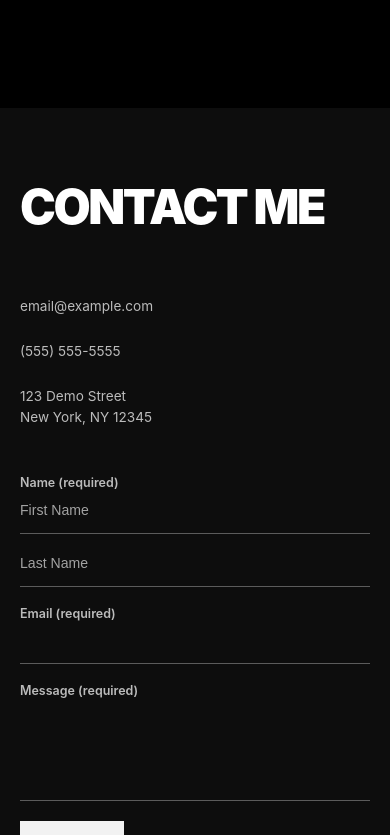
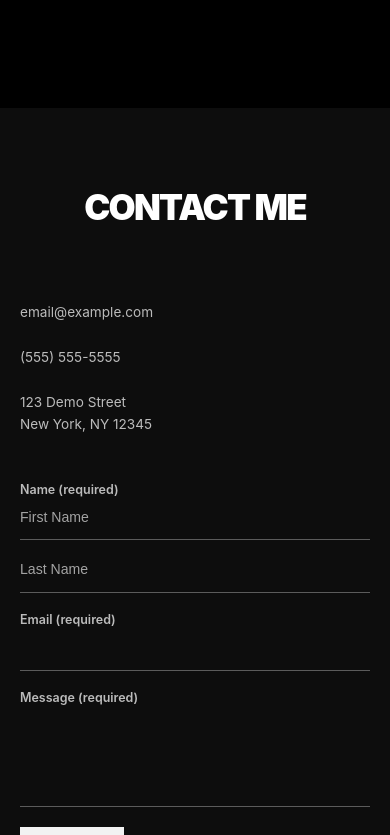
Before and after one commit to bom0320/web-portfolio, a Next.js app: page / in a window 390 px wide. Shown: the part 10160-10995 px from the top of the page. Built offline with nearby package versions, Linux system fonts and the light colour scheme.

Commit message:
refactor: clean up contact section styles and remove unused selectors

```diff
--- /dev/null
+++ b/src/components/contact/ContactTitle.tsx
@@ -0,0 +1,28 @@
+interface ContactTitleProps {
+  className?: string;
+}
+
+export default function ContactTitle({ className }: ContactTitleProps) {
+  return (
+    <svg
+      className={className}
+      viewBox="0 0 1200 180"
+      xmlns="http://www.w3.org/2000/svg"
+      role="img"
+      aria-label="CONTACT ME"
+    >
+      <text
+        x="50%"
+        y="50%"
+        dominantBaseline="middle"
+        textAnchor="middle"
+        fill="currentColor"
+        fontSize="120"
+        fontWeight="900"
+        letterSpacing="-0.05em"
+      >
+        CONTACT ME
+      </text>
+    </svg>
+  );
+}
--- a/src/components/sections/ContactSection.tsx
+++ b/src/components/sections/ContactSection.tsx
@@ -1,43 +1,52 @@
 import Link from "next/link";
-import { FaBehance } from "react-icons/fa";
-import { FiInstagram, FiFacebook } from "react-icons/fi";
+import ContactTitle from "@/components/contact/ContactTitle";
+import {
+  CONTACT_FOOTER,
+  CONTACT_FORM,
+  CONTACT_HERO,
+  CONTACT_SOCIAL_LINKS,
+} from "@/data/contact";
 
 export default function ContactSection() {
   return (
     <section className="contact-section">
+      {/* HERO */}
       <div className="contact-section__hero">
         <div className="contact-section__inner">
-          <h2 className="contact-section__title">CONTACT ME</h2>
+          <ContactTitle className="contact-section__title-svg" />
 
           <div className="contact-section__content">
             <aside className="contact-section__info">
               <a
-                href="mailto:email@example.com"
+                href={`mailto:${CONTACT_HERO.email}`}
                 className="contact-section__info-link"
               >
-                email@example.com
+                {CONTACT_HERO.email}
               </a>
 
-              <a href="tel:5555555555" className="contact-section__info-link">
-                (555) 555-5555
+              <a
+                href={CONTACT_HERO.phoneHref}
+                className="contact-section__info-link"
+              >
+                {CONTACT_HERO.phone}
               </a>
 
               <address className="contact-section__address">
-                123 Demo Street
-                <br />
-                New York, NY 12345
+                {CONTACT_HERO.address.map((line) => (
+                  <span key={line}>{line}</span>
+                ))}
               </address>
             </aside>
 
             <form className="contact-form">
               <div className="contact-form__row">
                 <div className="contact-form__field">
-                  <label htmlFor="firstName">Name (required)</label>
+                  <label htmlFor="firstName">{CONTACT_FORM.nameLabel}</label>
                   <input
                     id="firstName"
                     name="firstName"
                     type="text"
-                    placeholder="First Name"
+                    placeholder={CONTACT_FORM.firstNamePlaceholder}
                   />
                 </div>
 
@@ -46,85 +55,89 @@ export default function ContactSection() {
                     htmlFor="lastName"
                     className="contact-form__label contact-form__label--hidden"
                   >
-                    Last Name
+                    {CONTACT_FORM.nameLabel}
                   </label>
                   <input
                     id="lastName"
                     name="lastName"
                     type="text"
-                    placeholder="Last Name"
+                    placeholder={CONTACT_FORM.lastNamePlaceholder}
                   />
                 </div>
               </div>
 
               <div className="contact-form__row contact-form__row--single">
                 <div className="contact-form__field">
-                  <label htmlFor="email">Email (required)</label>
-                  <input id="email" name="email" type="email" placeholder="" />
+                  <label htmlFor="email">{CONTACT_FORM.emailLabel}</label>
+                  <input id="email" name="email" type="email" />
                 </div>
               </div>
 
               <div className="contact-form__row contact-form__row--single">
                 <div className="contact-form__field">
-                  <label htmlFor="message">Message (required)</label>
-                  <textarea
-                    id="message"
-                    name="message"
-                    rows={4}
-                    placeholder=""
-                  />
+                  <label htmlFor="message">{CONTACT_FORM.messageLabel}</label>
+                  <textarea id="message" name="message" rows={4} />
                 </div>
               </div>
 
               <button type="submit" className="contact-form__submit">
-                SUBMIT
+                {CONTACT_FORM.submitLabel}
               </button>
             </form>
           </div>
         </div>
       </div>
 
+      {/* FOOTER CARD */}
       <div className="contact-footer">
         <div className="contact-footer__top">
-          <a href="mailto:contact@studio.com" className="contact-footer__email">
-            contact@studio.com
+          <a
+            href={`mailto:${CONTACT_FOOTER.email}`}
+            className="contact-footer__email"
+          >
+            {CONTACT_FOOTER.email}
           </a>
         </div>
 
         <div className="contact-footer__bottom">
           <div className="contact-footer__meta">
             <div className="contact-footer__location">
-              <p>Manhattan, New York</p>
-              <p>2023</p>
+              <p>{CONTACT_FOOTER.location}</p>
+              <p>{CONTACT_FOOTER.year}</p>
             </div>
 
             <p className="contact-footer__copyright">
-              © 2023 Template by <Link href="/">Produlis Studio</Link> | Photos
-              from pexels.com
+              {CONTACT_FOOTER.copyrightPrefix}{" "}
+              <Link href="/">{CONTACT_FOOTER.copyrightLinkLabel}</Link>{" "}
+              {CONTACT_FOOTER.copyrightSuffix}
             </p>
           </div>
 
           <div className="contact-footer__hours">
-            <p className="contact-footer__label">Office hours</p>
-            <p>Monday - Friday 11 AM - 2 PM</p>
+            <p className="contact-footer__label">
+              {CONTACT_FOOTER.officeHoursLabel}
+            </p>
+            <p>{CONTACT_FOOTER.officeHours}</p>
           </div>
 
           <div className="contact-footer__links">
-            <Link href="/">Say hello</Link>
-            <Link href="/">Work with us</Link>
+            {CONTACT_FOOTER.links.map((link) => (
+              <Link key={link.label} href={link.href}>
+                {link.label}
+              </Link>
+            ))}
           </div>
 
           <div className="contact-footer__social">
-            <Link href="/" aria-label="Behance">
-              <FaBehance />
-            </Link>
-            <Link href="/" aria-label="Instagram">
-              <FiInstagram />
-            </Link>
-            <Link href="/" aria-label="Facebook">
-              <FiFacebook />
-            </Link>
-            <Link href="/">Privacy Policy</Link>
+            {CONTACT_SOCIAL_LINKS.map((link) => {
+              const Icon = link.icon;
+
+              return (
+                <Link key={link.label} href={link.href} aria-label={link.label}>
+                  {Icon ? <Icon /> : link.label}
+                </Link>
+              );
+            })}
           </div>
         </div>
       </div>
--- /dev/null
+++ b/src/data/contact.ts
@@ -0,0 +1,48 @@
+import { IconType } from "react-icons";
+import { FaBehance } from "react-icons/fa";
+import { FiInstagram, FiFacebook } from "react-icons/fi";
+
+export const CONTACT_HERO = {
+  title: "CONTACT ME",
+  email: "email@example.com",
+  phone: "(555) 555-5555",
+  phoneHref: "tel:5555555555",
+  address: ["123 Demo Street", "New York, NY 12345"],
+};
+
+export const CONTACT_FORM = {
+  nameLabel: "Name (required)",
+  firstNamePlaceholder: "First Name",
+  lastNamePlaceholder: "Last Name",
+  emailLabel: "Email (required)",
+  messageLabel: "Message (required)",
+  submitLabel: "SUBMIT",
+};
+
+export const CONTACT_FOOTER = {
+  email: "contact@studio.com",
+  location: "Manhattan, New York",
+  year: "2023",
+  officeHoursLabel: "Office hours",
+  officeHours: "Monday - Friday 11 AM - 2 PM",
+  copyrightPrefix: "© 2023 Template by",
+  copyrightLinkLabel: "Produlis Studio",
+  copyrightSuffix: "| Photos from pexels.com",
+  links: [
+    { href: "/", label: "Say hello" },
+    { href: "/", label: "Work with us" },
+  ],
+};
+
+export interface ContactSocialLink {
+  href: string;
+  label: string;
+  icon?: IconType;
+}
+
+export const CONTACT_SOCIAL_LINKS: ContactSocialLink[] = [
+  { href: "/", label: "Behance", icon: FaBehance },
+  { href: "/", label: "Instagram", icon: FiInstagram },
+  { href: "/", label: "Facebook", icon: FiFacebook },
+  { href: "/", label: "Privacy Policy" },
+];
--- a/src/styles/sections/_contact.scss
+++ b/src/styles/sections/_contact.scss
@@ -1,42 +1,53 @@
 .contact-section {
+  --contact-max-width: 1240px;
+  --contact-content-width: 720px;
+  --contact-info-width: 220px;
+  --contact-content-gap: 88px;
+  --contact-footer-overlap: 96px;
+
   width: 100vw;
   margin-left: calc(50% - 50vw);
+  position: relative;
   background: #0d0d0d;
   color: #f5f5f5;
-  position: relative;
 }
+
+/* hero */
 
 .contact-section__hero {
   min-height: 100vh;
-  background: #0d0d0d;
   display: flex;
   align-items: center;
+  padding: 100px 36px 100px;
+  background: #0d0d0d;
+  position: relative;
   z-index: 1;
-  padding: 100px 36px 100px;
 }
 
 .contact-section__inner {
-  width: min(1240px, 100%);
+  width: min(var(--contact-max-width), 100%);
   margin: 0 auto;
   padding: 72px 0 180px;
 }
 
-.contact-section__title {
-  margin: 0 0 72px;
-  text-align: center;
-  font-size: clamp(56px, 7vw, 96px);
-  line-height: 0.96;
-  font-weight: 900;
-  letter-spacing: -0.05em;
+.contact-section__title-svg {
+  width: 100%;
+  max-width: 900px;
+  height: auto;
+  display: block;
+  margin: 0 auto 72px;
   color: #ffffff;
 }
 
 .contact-section__content {
   display: grid;
-  grid-template-columns: 220px minmax(0, 720px);
+  grid-template-columns: var(--contact-info-width) minmax(
+      0,
+      var(--contact-content-width)
+    );
   justify-content: space-between;
   align-items: start;
-  gap: 88px;
+  gap: var(--contact-content-gap);
 }
 
 .contact-section__info {
@@ -49,11 +60,18 @@
 .contact-section__info-link,
 .contact-section__address {
   color: rgba(255, 255, 255, 0.72);
+  font-size: 0.85rem;
+  line-height: 1.55;
   text-decoration: none;
   font-style: normal;
-  font-size: 0.85rem;
-  line-height: 1.55;
 }
+
+.contact-section__address {
+  display: flex;
+  flex-direction: column;
+}
+
+/* form */
 
 .contact-form {
   width: 100%;
@@ -76,8 +94,8 @@
   gap: 10px;
 }
 
-.contact-form__label,
-.contact-form__field label {
+.contact-form__field label,
+.contact-form__label {
   color: rgba(255, 255, 255, 0.72);
   font-size: 0.78rem;
   line-height: 1.2;
@@ -126,17 +144,17 @@
   cursor: pointer;
 }
 
-/* footer */
+/* footer card */
 
 .contact-footer {
   width: calc(100% - 24px);
-  margin: -96px auto 0;
+  margin: calc(var(--contact-footer-overlap) * -1) auto 0;
   padding: 34px 42px 28px;
+  position: relative;
+  z-index: 3;
+  border-radius: 28px 28px 0 0;
   background: #ececec;
   color: #111111;
-  border-radius: 28px 28px 0 0;
-  position: relative;
-  z-index: 3;
   box-shadow: 0 -8px 30px rgba(0, 0, 0, 0.08);
 }
 
@@ -147,18 +165,18 @@
 
 .contact-footer__email {
   color: #111111;
-  text-decoration: none;
   font-size: clamp(34px, 4vw, 60px);
   line-height: 1;
   font-weight: 800;
   letter-spacing: -0.05em;
+  text-decoration: none;
 }
 
 .contact-footer__bottom {
   display: grid;
   grid-template-columns: 1.45fr 1.15fr 0.8fr 1fr;
+  align-items: start;
   gap: 32px;
-  align-items: start;
   padding-top: 24px;
 }
 
@@ -180,9 +198,9 @@
 .contact-footer__links a,
 .contact-footer__social a {
   margin: 0;
+  color: #111111;
   font-size: 0.88rem;
   line-height: 1.45;
-  color: #111111;
   text-decoration: none;
 }
 
@@ -214,16 +232,16 @@
 }
 
 .contact-footer__social svg {
+  display: block;
   width: 22px;
   height: 22px;
-  display: block;
 }
 
 .contact-footer__copyright {
   margin: 24px 0 0;
+  color: rgba(17, 17, 17, 0.78);
   font-size: 0.82rem;
   line-height: 1.4;
-  color: rgba(17, 17, 17, 0.78);
 }
 
 .contact-footer__copyright a {
@@ -231,14 +249,15 @@
   text-decoration: underline;
 }
 
+/* tablet */
+
 @media (max-width: 1024px) {
+  .contact-section {
+    --contact-content-gap: 48px;
+  }
+
   .contact-section__content {
     grid-template-columns: 1fr;
-    gap: 48px;
-  }
-
-  .contact-form {
-    max-width: 100%;
   }
 
   .contact-footer__bottom {
@@ -256,35 +275,25 @@
   }
 }
 
+/* mobile */
+
 @media (max-width: 768px) {
-  .contact-section__hero {
-    padding: 20px 20px 0;
+  .contact-section {
+    --contact-footer-overlap: 40px;
   }
 
-  .contact-section__header {
-    grid-template-columns: 1fr;
-    gap: 12px;
-  }
-
-  .contact-section__logo,
-  .contact-section__nav--left,
-  .contact-section__nav--right {
-    justify-self: start;
-  }
-
-  .contact-section__nav {
-    flex-wrap: wrap;
-    gap: 12px;
+  .contact-section__hero {
+    align-items: flex-start;
+    padding: 20px 20px 0;
   }
 
   .contact-section__inner {
     padding: 56px 0 140px;
   }
 
-  .contact-section__title {
+  .contact-section__title-svg {
+    max-width: 100%;
     margin-bottom: 48px;
-    text-align: left;
-    font-size: clamp(48px, 12vw, 72px);
   }
 
   .contact-form__row {
@@ -299,7 +308,6 @@
 
   .contact-footer {
     width: calc(100% - 12px);
-    margin-top: -40px;
     padding: 24px 20px;
     border-radius: 24px 24px 0 0;
   }
```
